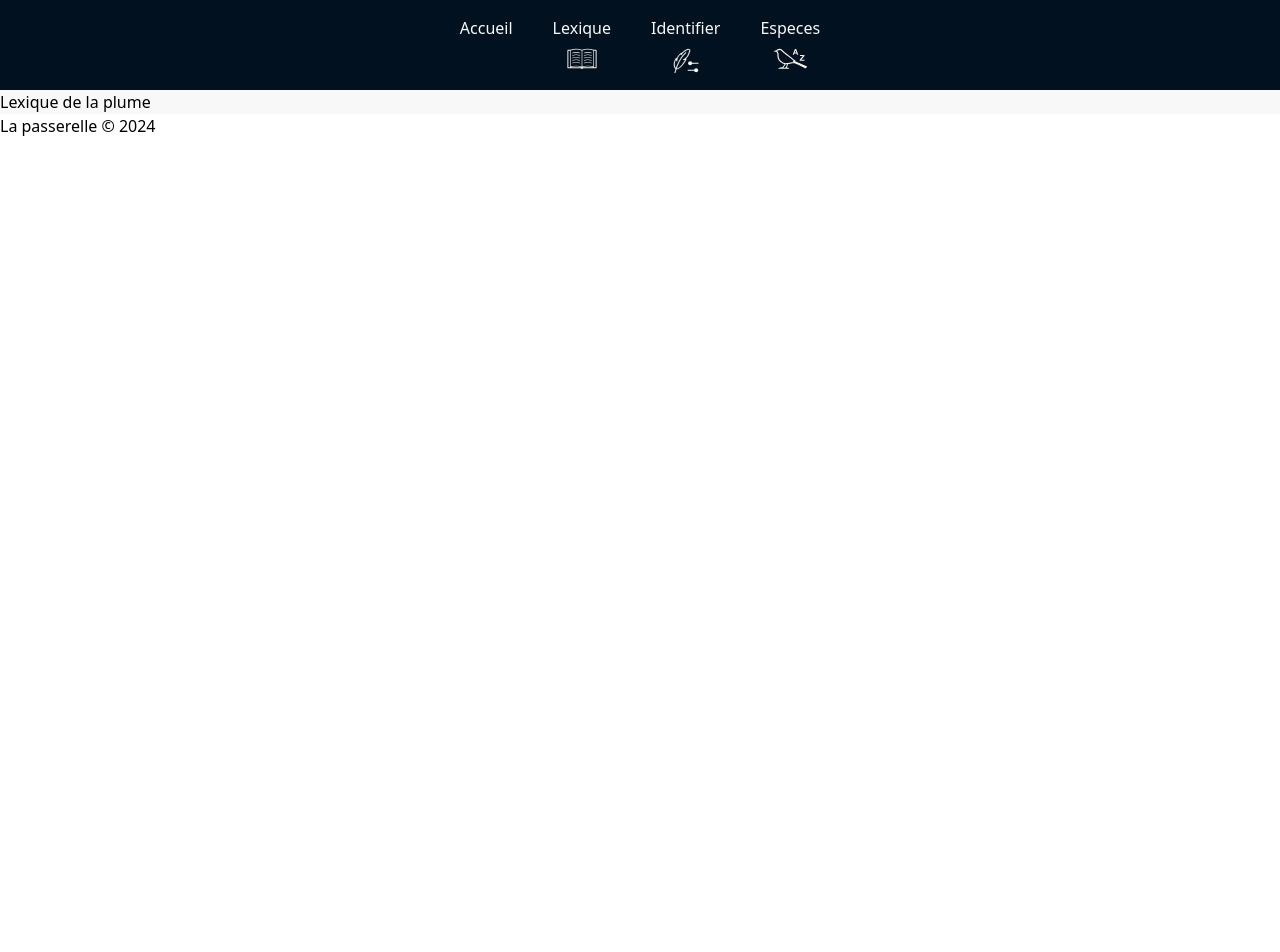
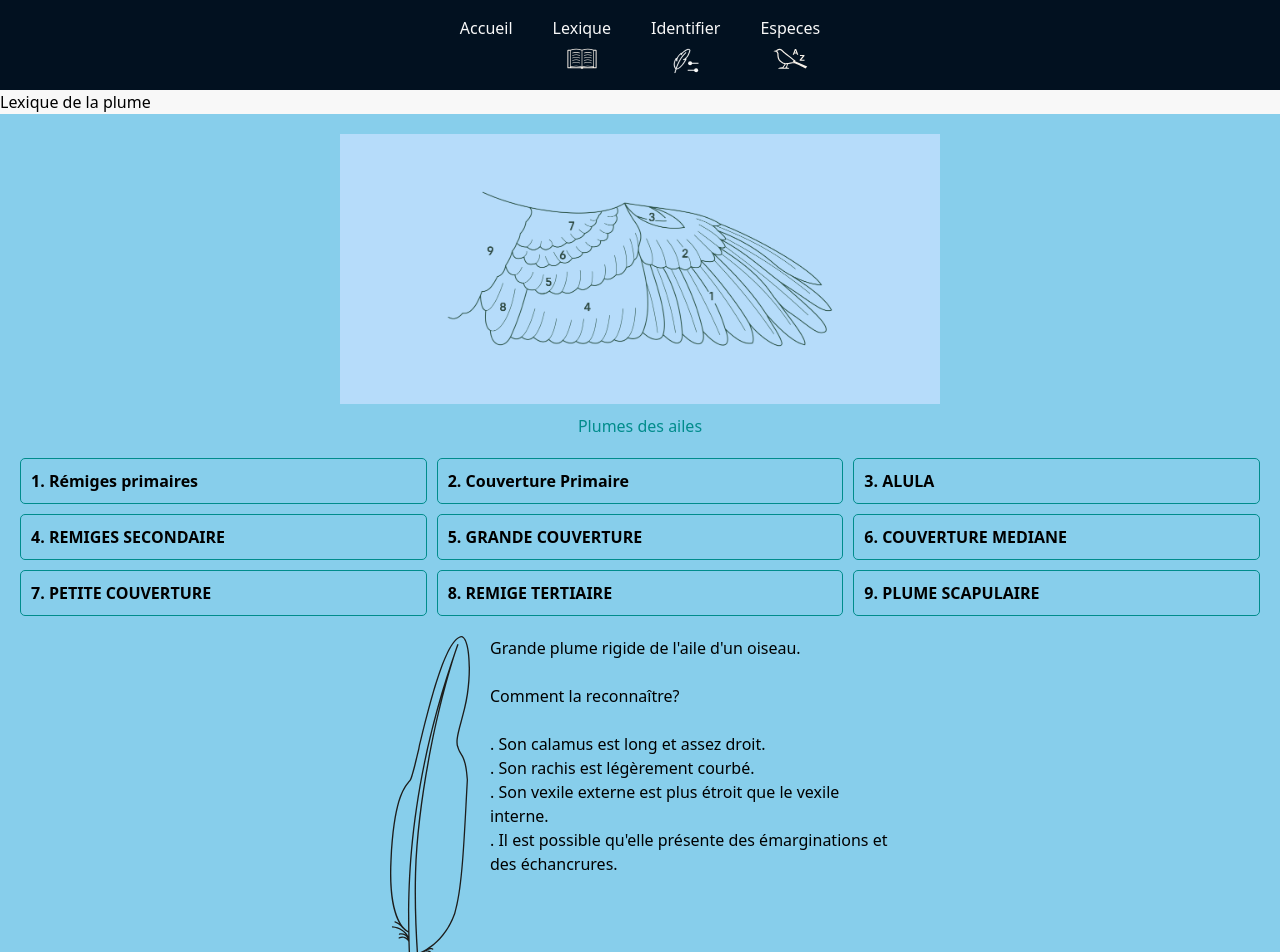
Before and after one commit to MicroTarion/ProjetPlumes, a React (Vite) app in the folder plumes-projet-front/: page /lexique in a window 1280 px wide. Shown: the top 952 px of the page. Before the commit the page ends 800 px from the top, so only its background shows below. Built offline with nearby package versions, Linux system fonts and the light colour scheme.

Commit message:
travail sur la page lexique

```diff
--- a/plumes-projet-front/src/components/common/TitleBarre.jsx
+++ b/plumes-projet-front/src/components/common/TitleBarre.jsx
@@ -2,7 +2,7 @@ import Typography from "../common/Typography";
 
 const TitleBarre = () => {
   return (
-    <Typography Tag="h3" variant="noir-corbeau" style={{ color: '#2D4941' }}>
+    <Typography Tag="h3" variant="noir-corbeau" style={{ color: '#2D4941' }} >
       Lexique de la plume
     </Typography>
   );
--- a/plumes-projet-front/src/pages/lexique/index.jsx
+++ b/plumes-projet-front/src/pages/lexique/index.jsx
@@ -1,13 +1,79 @@
-
+import React from 'react';
 import TitleBarre from "../../components/common/TitleBarre";
-// import Typography from "../../components/common/Typography";
+import lexiqueImage from "../../../public/dataviz/aileOiseauLexique.png";
+import remigeImage from "../../../public/dataviz/plumeLexique.svg";
 
 const LexiquePage = () => {
+    // Tableau des titres de colonnes
+    const titresColonnes = [
+        "Rémiges primaires",
+        "Couverture Primaire",
+        "ALULA",
+        "REMIGES SECONDAIRE",
+        "GRANDE COUVERTURE",
+        "COUVERTURE MEDIANE",
+        "PETITE COUVERTURE",
+        "REMIGE TERTIAIRE",
+        "PLUME SCAPULAIRE"
+    ];
+
     return (
         <div>
-
             <TitleBarre />
 
+            {/* Nouvelle section */}
+            <div style={{ backgroundColor: '#87CEEB', padding: '20px' }}>
+
+
+                {/* Image Lexique centrée */}
+                <img
+                    src={lexiqueImage}
+                    alt="Image Lexique"
+                    style={{
+                        width: '80%', // Réduire la taille de l'image à 80%
+                        maxWidth: '600px',
+                        display: 'block',
+                        margin: '0 auto', // Centrer l'image horizontalement
+                    }}
+                />
+
+                <p style={{ color: '#008c8c', textAlign: 'center', marginTop: '10px' }}>Plumes des ailes</p>
+
+                {/* Tableau avec Grid */}
+                <div style={{ display: 'grid', gridTemplateColumns: 'repeat(3, 1fr)', gap: '10px', marginTop: '20px' }}>
+                    {Array.from({ length: 9 }, (_, index) => (
+                        <div key={index} style={{ border: '1px solid #008c8c', padding: '10px', borderRadius: '5px' }}>
+                            <strong>{index + 1}. {titresColonnes[index]}</strong>
+
+                        </div>
+                    ))}
+                </div>
+
+                {/* ... (le reste du code reste inchangé) ... */}
+
+                {/* Image "Rémige Primaires externe" avec texte à côté et en dessous */}
+                <div style={{ display: 'flex', alignItems: 'flex-start', justifyContent: 'center', marginTop: '20px' }}>
+                    <img
+                        src={remigeImage}
+                        alt="Rémige Image"
+                        style={{
+                            width: '80px',
+                            height: 'auto',
+                            marginRight: '20px',
+                        }}
+                    />
+                    <div style={{ maxWidth: '400px' }}>
+                        <p>Grande plume rigide de l'aile d'un oiseau.</p>
+                        <br />
+                        <p>Comment la reconnaître?</p>
+                        <br />
+                        <p>. Son calamus est long et assez droit.</p>
+                        <p>. Son rachis est légèrement courbé.</p>
+                        <p>. Son vexile externe est plus étroit que le vexile interne.</p>
+                        <p>. Il est possible qu'elle présente des émarginations et des échancrures.</p>
+                    </div>
+                </div>
+            </div>
         </div>
     );
 }
```
Also changed, not shown: plumes-projet-front/public/dataviz/aileOiseauLexique.png (added), plumes-projet-front/public/dataviz/plumeLexique.svg (added).
